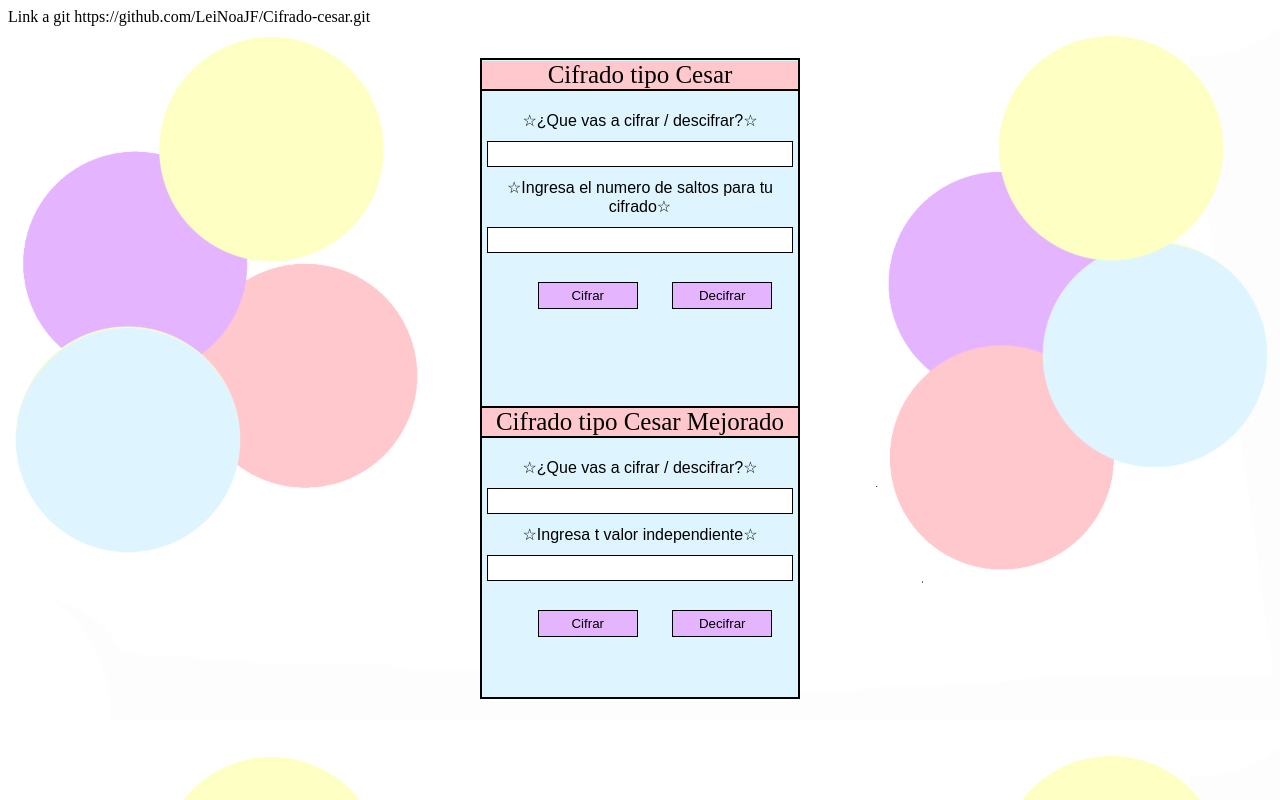
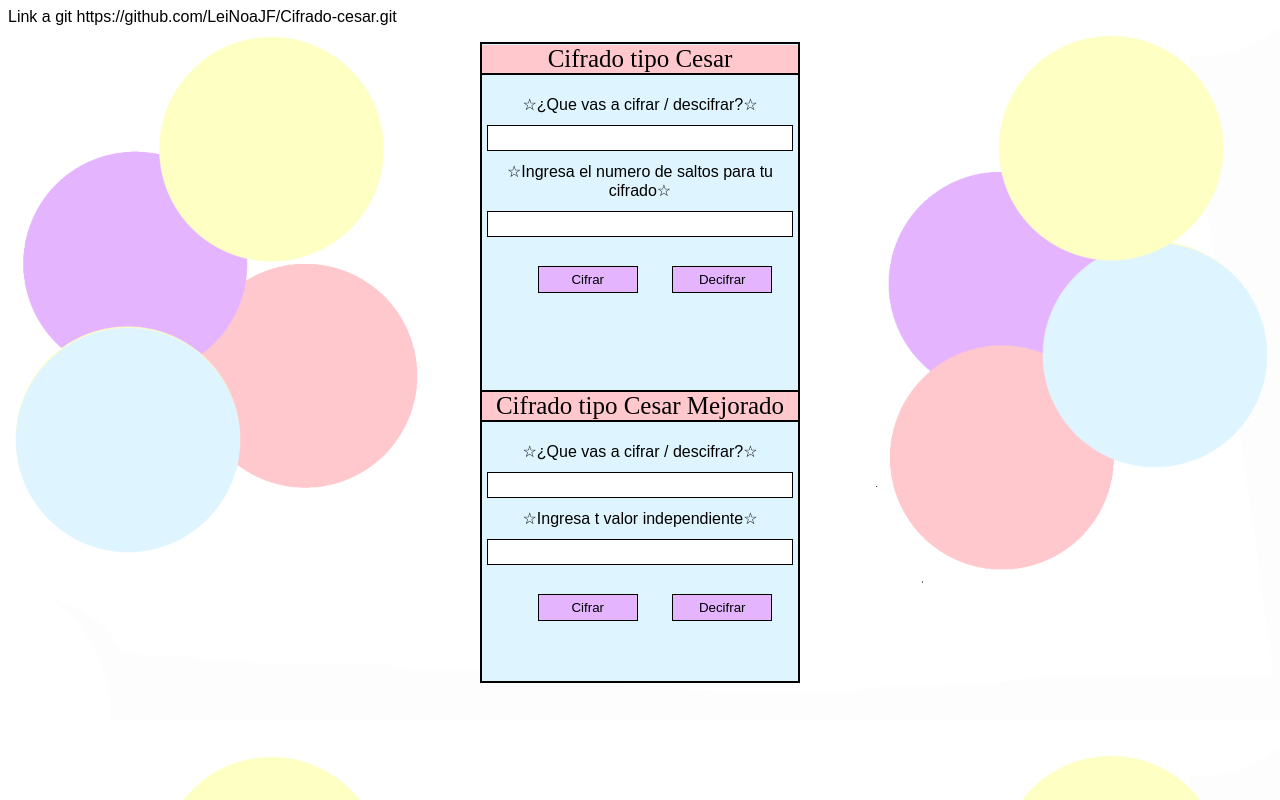
Before and after one commit to LeiNoaJF/Cifrado-cesar, a plain HTML site: page index.html in a window 1280 px wide. Drawn offline with Linux system fonts and the light colour scheme.

Commit message:
Update Womito.css
insisto es lo unico que se hacer xddddddd
:''u

```diff
--- a/Womito.css
+++ b/Womito.css
@@ -45,7 +45,7 @@ p{
     font-family:  "arial";
 }
 .cosa_rara_que_contiene1{
-    margin-top: 2rem;
+    margin-top: 1rem;
 	width:25%;
 	background-color:#def5ff;
     border: solid  2px #000000;
@@ -73,3 +73,11 @@ p{
     font-size:25px;
     color: #000000;
 }
+.xd{
+    float: bottom;
+    margin-bottom:1px;
+    margin-top: 1px;
+    font-size:10 px;
+    color: #000000;
+    font-family:  "arial";
+}
```
